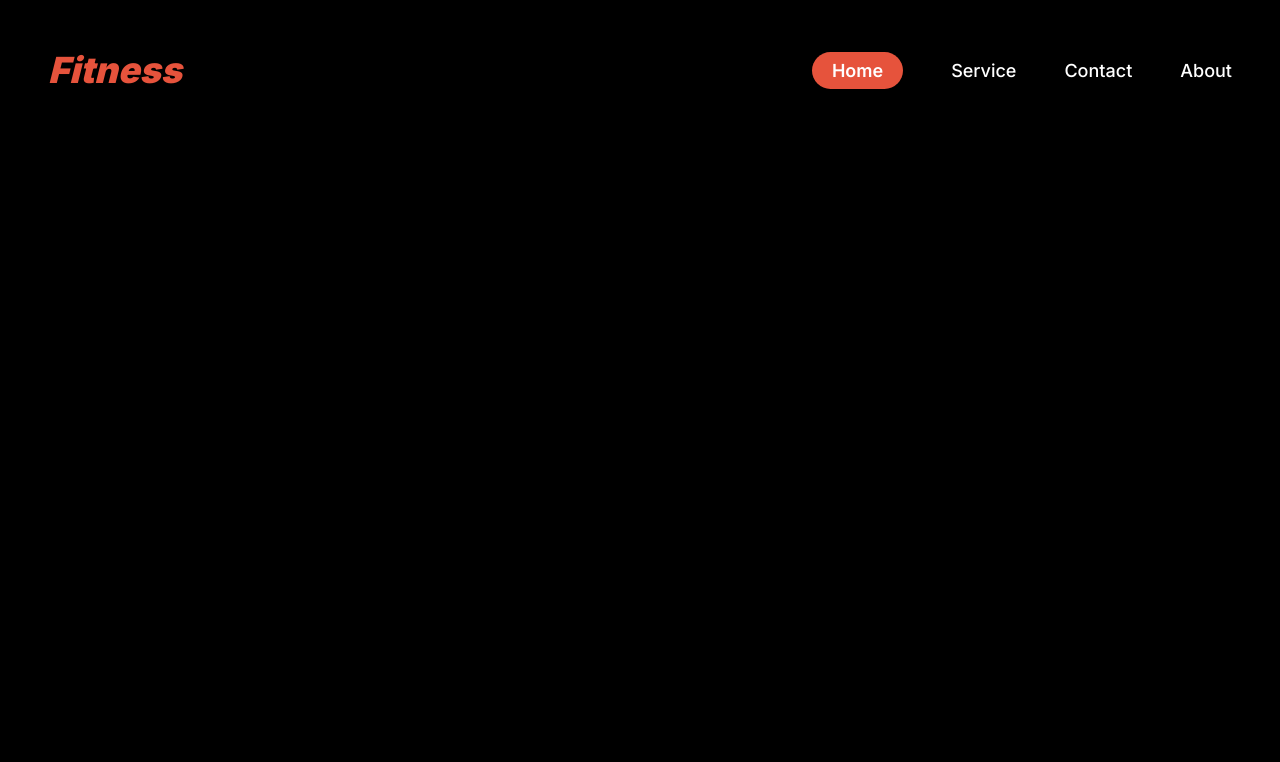
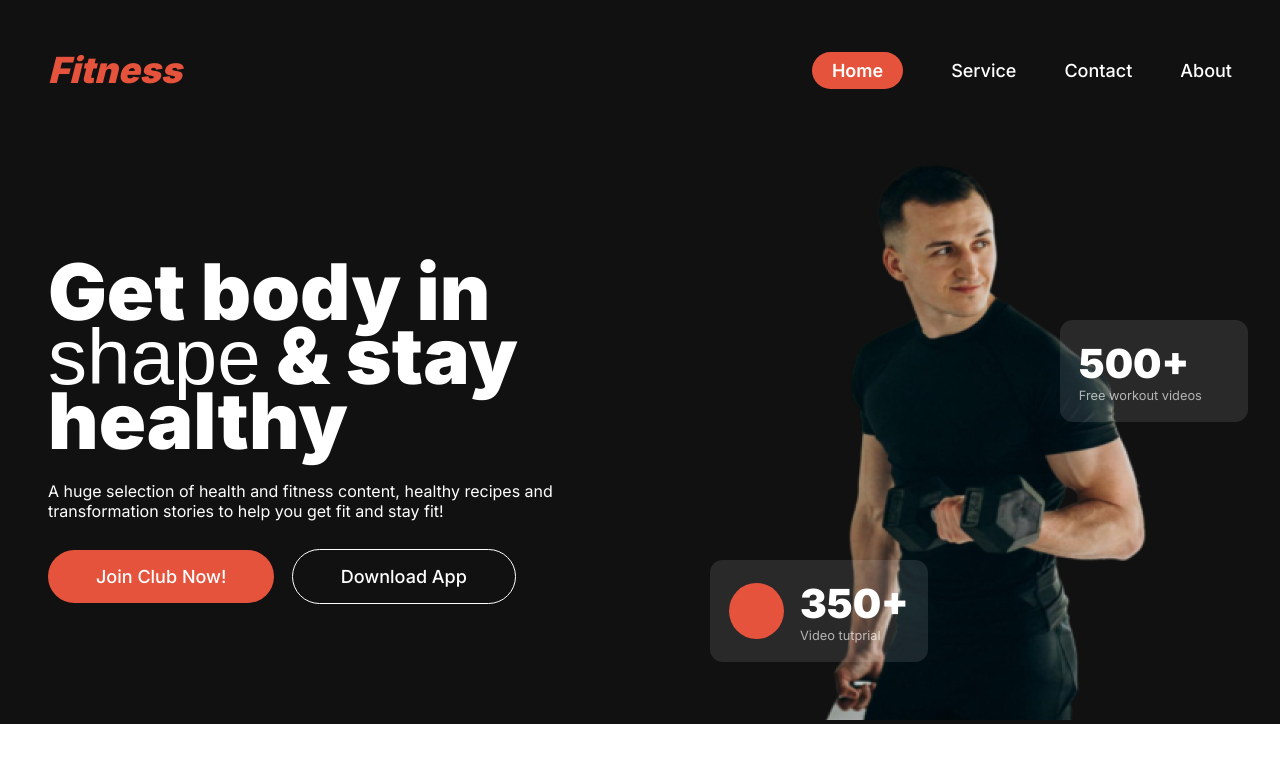
Before and after one commit to AbuBokkar95/Assignment-2, a plain HTML site: page index.html in a window 1280 px wide. Drawn offline with Linux system fonts and the light colour scheme; a web font is replaced by a local one.

Commit message:
added banner with image and card

```diff
--- a/index.html
+++ b/index.html
@@ -1,14 +1,19 @@
 <!DOCTYPE html>
 <html lang="en">
+
 <head>
     <meta charset="UTF-8">
     <meta name="viewport" content="width=device-width, initial-scale=1.0">
     <title>Fitness</title>
     <link rel="stylesheet" href="styles/style.css">
 </head>
+
 <body>
+    <section class="gradient">
         <nav class="navbar display-flex">
-        <div class="fitness"><h1 class="extrabold-italic">Fitness</h1></div>
+            <div class="fitness">
+                <h1 class="extrabold-italic">Fitness</h1>
+            </div>
             <div class="nav-option">
                 <ul class="nav-list display-flex regular-text">
                     <li><a href=""><span class="btn-primary">Home</span></a></li>
@@ -18,5 +23,37 @@
                 </ul>
             </div>
         </nav>
+        <section class="banner display-flex">
+            <div class="banner-details display-flex">
+                <h1 class="title">Get body in <span class="miama">shape</span> & stay
+                    healthy</h1>
+                <p>A huge selection of health and fitness content, healthy recipes
+                    and transformation stories to help you get fit and stay fit!</p>
+                <div>
+                    <button class="join-button">
+                        Join Club Now!
+                    </button>
+                    <button class="download-button">
+                        Download App
+                    </button>
+                </div>
+            </div>
+            <div class="banner-img-container">
+                <img src="images/Images 2.png" alt="">
+                <div class="card-1">
+                    <h5>500+</h5>
+                    <p>Free workout videos</p>
+                </div>
+                <div class="card-2 display-flex">
+                    <div class="circle"></div>
+                    <div>
+                        <h5>350+</h5>
+                        <p>Video tutprial</p>
+                    </div>
+                </div>
+            </div>
+        </section>
+    </section>
 </body>
+
 </html>
--- a/styles/style.css
+++ b/styles/style.css
@@ -4,47 +4,164 @@
 /* font-family: Inter, sans-serif; */
 
 /* Shared Styles */
-*{
+* {
     font-family: Inter, sans-serif;
     margin: 0;
-    background-color: black;
+    color: white;
 }
-.display-flex{
+
+.display-flex {
     display: flex;
 }
-.extrabold-italic{
+
+.extrabold-italic {
     font-size: 2.25rem;
     font-weight: 900;
     color: rgba(230, 83, 60, 1);
     font-style: italic;
 }
-.regular-text{
+
+.regular-text {
     font-size: 1.125rem;
     font-weight: 500;
 }
+
 /* Navbar styles */
-.navbar{
+.navbar {
     justify-content: space-between;
     align-items: center;
-    margin: 3rem;
+    padding: 3rem;
 }
-.nav-list{
+
+.nav-list {
     justify-content: center;
     align-items: center;
     gap: 3rem;
 }
-.nav-list li{
+
+.nav-list li {
     list-style-type: none;
 }
-.nav-list li a{
+
+.nav-list li a {
     text-decoration: none;
     color: white;
 }
-.btn-primary{
+
+.btn-primary {
     background: rgba(230, 83, 60, 1);
     border: none;
     border-radius: 3rem;
     padding: 0.5rem 1.25rem;
     font-size: 1.125rem;
     font-weight: 600;
+    cursor: pointer;
 }
+
+/* Banner styles */
+.gradient {
+    background: linear-gradient(to top, #111111 100%, #777777 0%),
+        linear-gradient(to bottom, #111111 100%, #777777 0%);
+    margin: 0;
+}
+
+.banner {
+    justify-content: space-between;
+    align-items: center;
+}
+
+.banner .banner-details {
+    margin: 3rem;
+    width: calc(50% - 6rem);
+    flex-direction: column;
+    justify-content: start;
+    gap: 1.75rem;
+}
+
+.banner .banner-details .title {
+    font-size: 4.875rem;
+    font-weight: 900;
+    line-height: 4rem;
+}
+
+.banner .banner-details .title .miama {
+    font-weight: 400;
+    font-family: Miama, sans-serif;
+    font-size: 4.875rem;
+}
+
+.join-button {
+    font-size: 1.125rem;
+    font-weight: 500;
+    padding: 1rem 3rem;
+    background-color: rgba(230, 83, 60, 1);
+    border: none;
+    border-radius: 2.625rem;
+    cursor: pointer;
+}
+
+.download-button {
+    font-size: 1.125rem;
+    font-weight: 500;
+    padding: 1rem 3rem;
+    background: transparent;
+    border: 1px solid white;
+    border-radius: 2.625rem;
+    margin-left: 0.8rem;
+    cursor: pointer;
+}
+
+.banner-img-container {
+    margin-right: 7rem;
+}
+
+/* Card styles */
+.card-1,
+.card-2 {
+    background-color: rgba(255, 255, 255, 0.1);
+    border: none;
+    border-radius: 0.8rem;
+    width: 20vw;
+    max-width: 180px;
+    padding: 1.2rem;
+    position: absolute;
+}
+
+.card-1 {
+    top: 20rem;
+    right: 2rem;
+    max-width: 150px;
+}
+
+.card-2 {
+    top: 35rem;
+    right: 22rem;
+}
+
+.card-1 h5,
+.card-2 h5 {
+    font-size: 2.5rem;
+    font-weight: 900;
+}
+
+.card-1 p,
+.card-2 p {
+    font-size: 0.8rem;
+    font-weight: 400;
+    color: rgba(255, 255, 255, 0.65);
+}
+
+.card-2 .circle {
+    width: 3.5rem;
+    height: 3.5rem;
+    border: none;
+    border-radius: 50%;
+    background-color: rgba(230, 83, 60, 1);
+    margin-right: 1rem;
+    /* Add margin to the right of the circle */
+}
+
+.card-2.display-flex {
+    display: flex;
+    align-items: center;
+}
```
Lines whose indentation alone changed are shown as unchanged.
